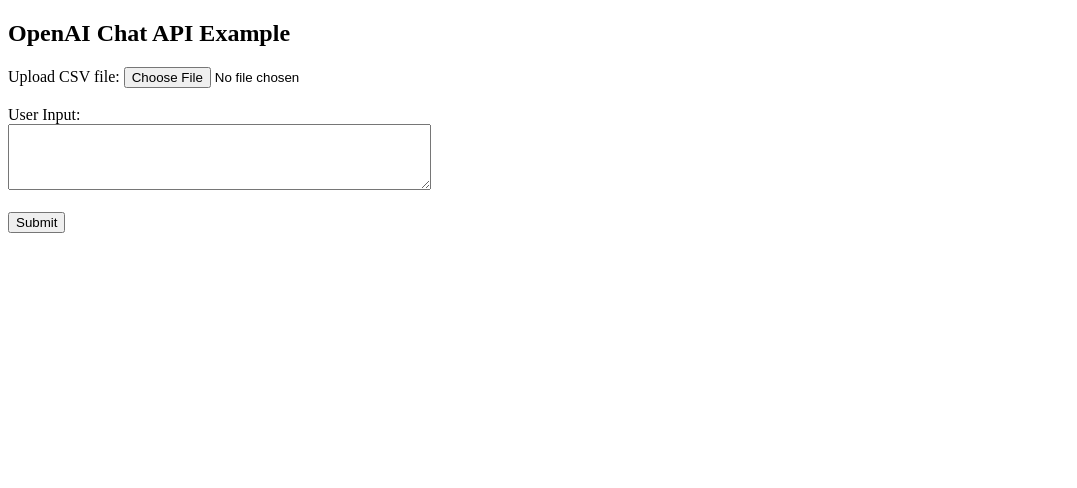
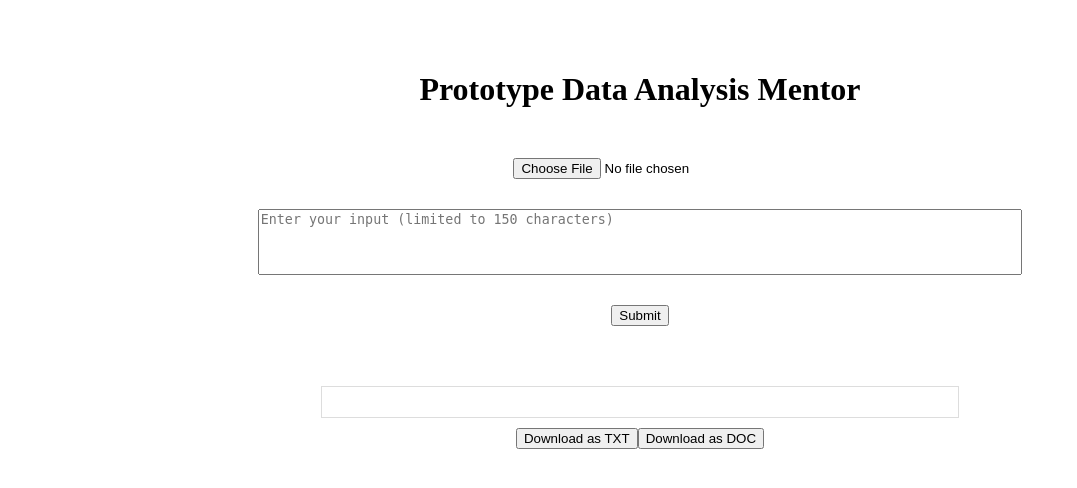
Before and after one commit to kanchang12/thirdattempt, a Flask app: page / in a window 1280 px wide. Shown: the top 488 px of the page, without its empty margins (0-1077 px from the left). Run offline with Flask 3, Linux system fonts and the light colour scheme.

Commit message:
Update index.html

```diff
--- a/templates/index.html
+++ b/templates/index.html
@@ -1,30 +1,69 @@
 <!DOCTYPE html>
 <html>
 <head>
-    <title>OpenAI Chat API Example</title>
-    <script src="https://code.jquery.com/jquery-3.6.0.min.js"></script>
+  <style>
+    body {
+      text-align: center;
+    }
+
+    .container {
+      display: flex;
+      flex-direction: column;
+      align-items: center;
+      width: 60%;
+      margin: 50px auto;
+    }
+
+    .heading {
+      font-size: 2em;
+      margin-bottom: 20px;
+    }
+
+    .gap {
+      margin: 15px 0;
+    }
+
+    #userInput {
+      width: 100%;
+      resize: none;
+    }
+
+    #responseContainer {
+      width: 80%;
+      margin-top: 30px;
+      padding: 15px;
+      border: 1px solid #ddd;
+      text-align: justify;
+    }
+
+    #download {
+      display: flex;
+      justify-content: space-between;
+      margin-top: 10px;
+    }
+  </style>
 </head>
 <body>
-
-    <h2>OpenAI Chat API Example</h2>
-
-    <!-- File upload form -->
+  <div class="container">
+    <h1 class="heading">Prototype Data Analysis Mentor</h1>
+    <div class="gap"></div>
     <form id="uploadForm" enctype="multipart/form-data">
-        <label for="fileInput">Upload CSV file:</label>
-        <input type="file" id="fileInput" accept=".csv" name="csv_file"><br><br>
-        <label for="user_input">User Input:</label><br>
-        <textarea id="user_input" name="user_input" rows="4" cols="50"></textarea><br><br>
+      <input type="file" id="fileInput" name="csv_content" accept=".csv">
+    </form>
+    <div class="gap"></div>
+    <textarea id="userInput" name="user_input" rows="4" cols="50" maxlength="150" placeholder="Enter your input (limited to 150 characters)"></textarea>
+    <div class="gap"></div>
     <button type="button" onclick="submitForm()">Submit</button>
-    </form>
-
+    <div class="gap"></div>
     <div id="responseContainer"></div>
+    <div id="download">
+      <button onclick="downloadText('txt')">Download as TXT</button>
+      <button onclick="downloadText('doc')">Download as DOC</button>
+    </div>
+  </div>
 
   <script>
     function submitForm() {
-            // Get user input
-            var userInput = document.getElementById('user_input').value;
-
-            // Get uploaded CSV file
       var fileInput = document.getElementById('fileInput');
       var file = fileInput.files[0];
 
@@ -33,42 +72,59 @@
         return;
       }
 
-            // Read the file contents
-            var reader = new FileReader();
-            reader.onload = function(event) {
-                var csvContent = event.target.result;
+      var userInput = document.getElementById('userInput').value;
 
-                // Append user input to the CSV content
-                var modifiedCsvContent = csvContent + '\n' + userInput;
+      // Check if user input exceeds the limit (optional)
+      if (userInput.length > 150) {
+        alert('User input exceeds the 150 character limit.');
+        return;
+      }
 
       // Prepare the request payload
       var formData = new FormData();
-                formData.append('csv_content', modifiedCsvContent);
+      formData.append('csv_content', file);
+      formData.append('user_input', userInput);
 
-                // Send POST request to Flask backend
       var xhr = new XMLHttpRequest();
       xhr.open('POST', '/submit', true);
-                xhr.setRequestHeader('Content-Type', 'application/x-www-form-urlencoded');
 
-                // Define callback function to handle response
       xhr.onreadystatechange = function() {
         if (xhr.readyState === XMLHttpRequest.DONE) {
           if (xhr.status === 200) {
             var response = JSON.parse(xhr.responseText);
-                            document.getElementById('responseContainer').innerHTML = '<p>' + response.response + '</p>';
+            var responseContainer = document.getElementById('responseContainer');
+            if (responseContainer) {
+              // Display response content as paragraphs with justified alignment
+              responseContainer.innerHTML = '<p style="text-align: justify;">' + response.response + '</p>';
+            }
           } else {
             console.error('Error:', xhr.statusText);
-                            document.getElementById('responseContainer').innerHTML = '<p>Error: ' + xhr.statusText + '</p>';
+            alert('Failed to process the request.');
           }
         }
       };
 
-                // Send the form data
       xhr.send(formData);
-            };
+    }
 
-            // Read the file as text
-            reader.readAsText(file);
+    function downloadText(fileType) {
+      var message = document.getElementById('responseContainer').textContent;
+      if (!message) {
+        alert('No message to download!');
+        return;
+      }
+
+      var filename = 'data_analysis_message.' + fileType;
+      var blob = new Blob([message], { type: 'text/plain' });
+
+      if (window.navigator.msSaveOrOpenBlob) { // For IE11
+        window.navigator.msSaveOrOpenBlob(blob, filename);
+      } else {
+        var link = document.createElement('a');
+        link.href = URL.createObjectURL(blob);
+        link.download = filename;
+        link.click();
+      }
     }
   </script>
 </body>
```
Lines whose indentation alone changed are shown as unchanged.
